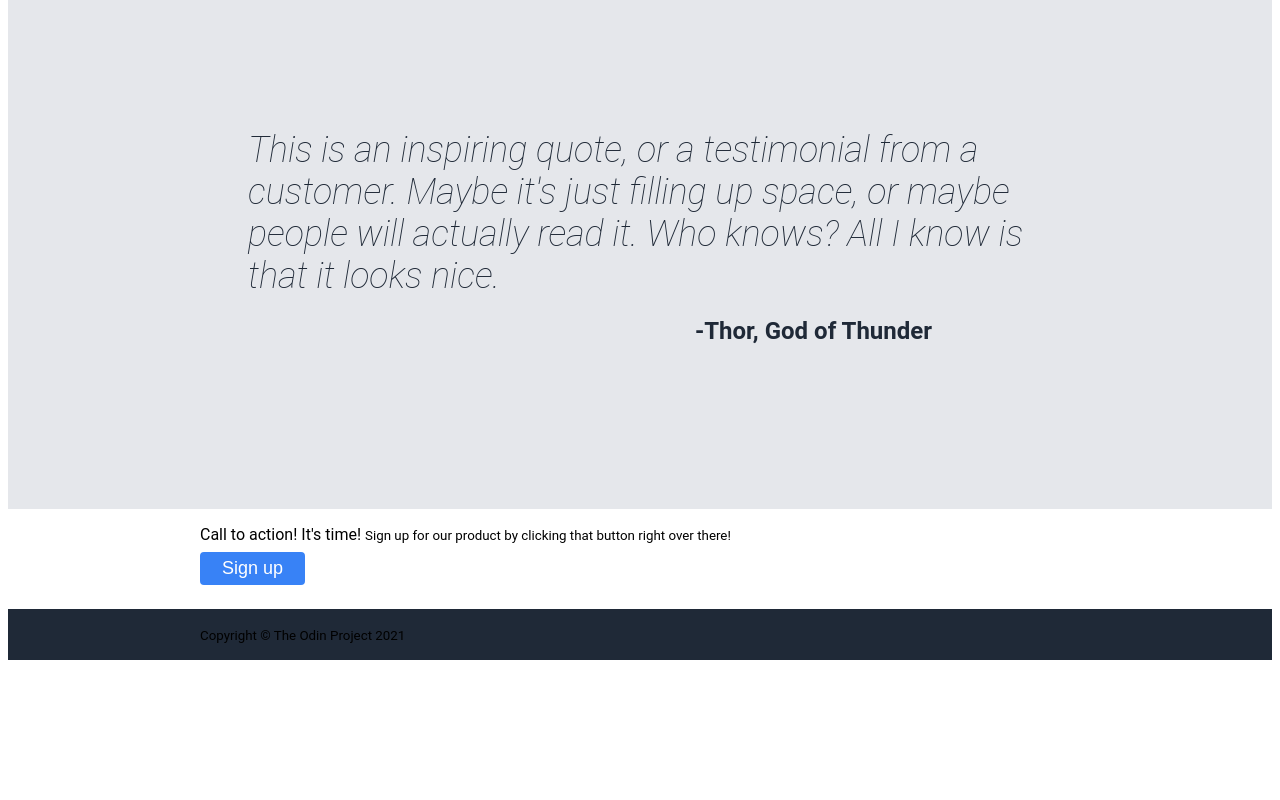
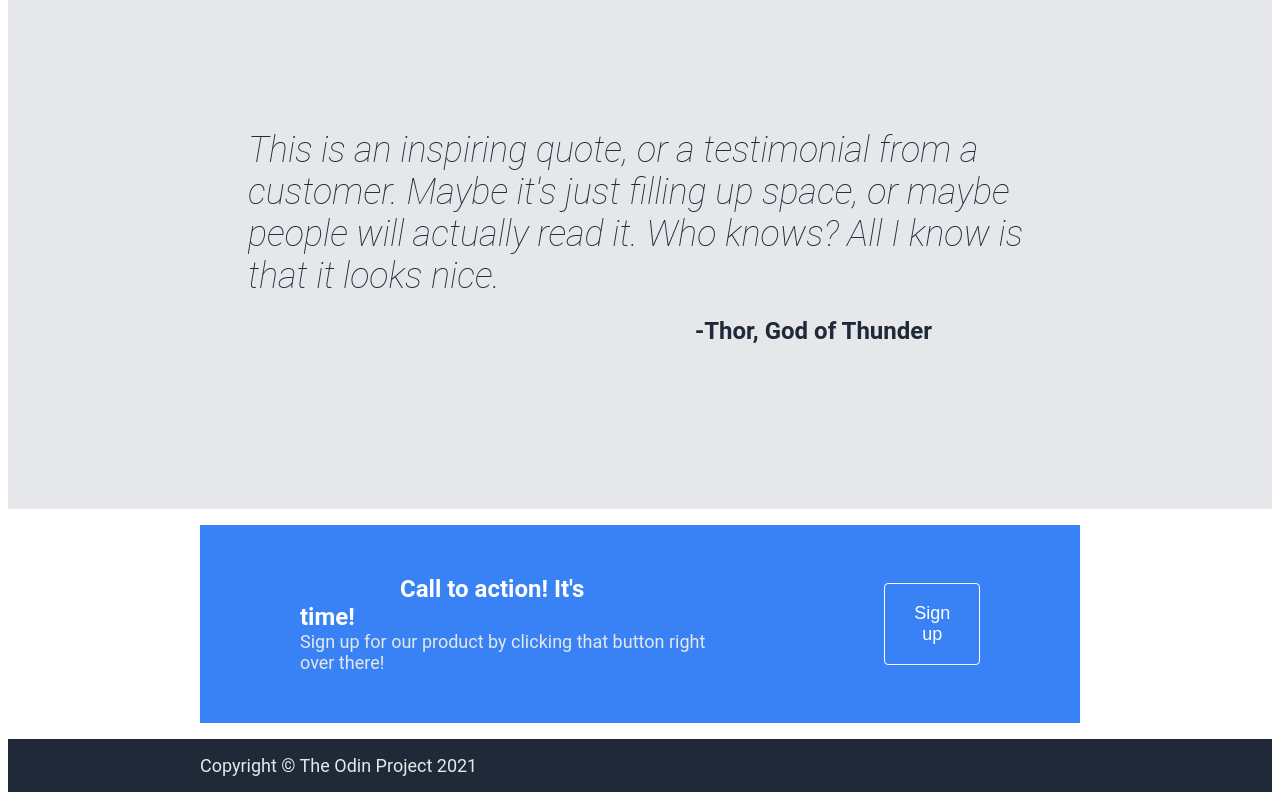
Before and after one commit to kunjanrana4/landing-page, a plain HTML site: page index.html in a window 1280 px wide. Shown: the part 1271-2071 px from the top of the page. Before the commit the page ends 1939 px from the top, so only its background shows below. Drawn offline with Linux system fonts and the light colour scheme.

Commit message:
Refactor: Style Call to Action dialog
Centered the items and added background color.
Added white borders to signup button.

```diff
--- a/index.html
+++ b/index.html
@@ -56,15 +56,15 @@
     <div class="section call-to-action">
         <div class="dialog">
             <div>
-                Call to action! It's time!
-                <small>Sign up for our product by clicking that button right over there!</small>
+                <strong>Call to action! It's time!</strong>
+                <p class="subtext">Sign up for our product by clicking that button right over there!</p>
             </div>
             <button>Sign up</button>
         </div>
     </div>
 
     <div class="section footer">
-        <small>Copyright &copy; The Odin Project 2021</small>
+        <p class="subtext">Copyright &copy; The Odin Project 2021</p>
     </div>
 </body>
 </html>
--- a/style.css
+++ b/style.css
@@ -69,6 +69,24 @@ body{
     background-color: #E5E7EB;
     font-size: 36px;
     color: #1F2937;
+}
+
+
+.dialog{
+    background-color: #3882F6;
+    display: flex;
+    justify-content: center;
+    padding: 50px 100px;
+    gap: 150px;
+}
+
+.dialog button{
+    border: 1px solid white;
+}
+
+.dialog strong{
+    text-align: left;
+    color: white;
 }
 
 blockquote{
```
